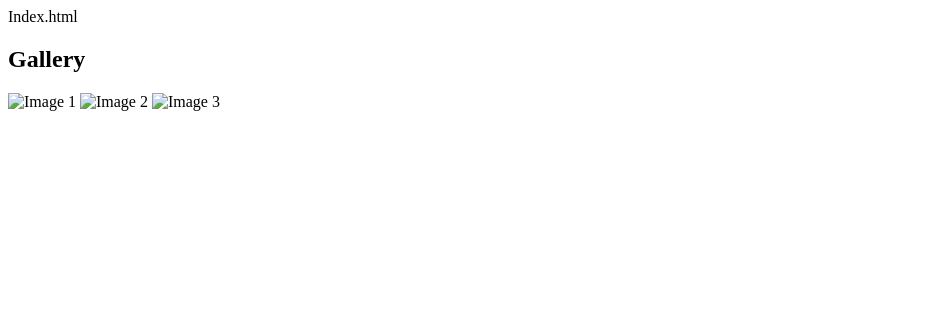
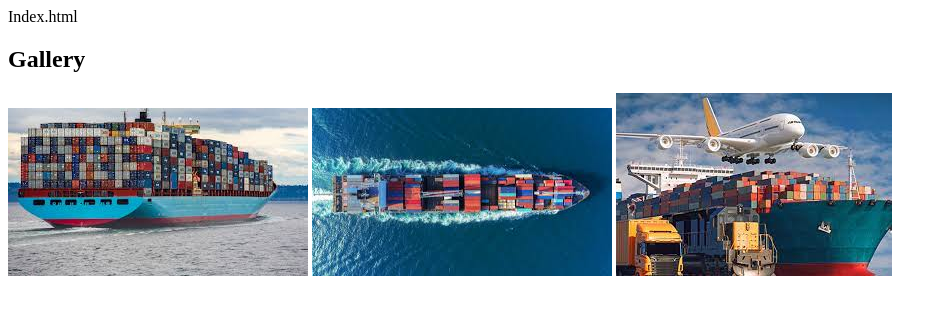
Before and after one commit to Aaahiro/GREEN-LOGISTICS-RWANDA, a plain HTML site: page Index.html in a window 1280 px wide. Shown: the whole page, without its empty margins (0-947 px from the left). Drawn offline with Linux system fonts and the light colour scheme.

Commit message:
Update Index.html

```diff
--- a/Index.html
+++ b/Index.html
@@ -2,8 +2,8 @@ Index.html
 <section id="gallery">
   <h2>Gallery</h2>
   <div class="gallery">
-    <img src="Jkk.jpg" alt="Image 1">
-    <img src="Huhh.jpg" alt="Image 2">
-    <img src="Ffffg.jpg" alt="Image 3">
+    <img src="Jkk.jpeg" alt="Image 1">
+    <img src="Huhh.jpeg" alt="Image 2">
+    <img src="Ffffg.jpeg" alt="Image 3">
   </div>
 </section>
```
